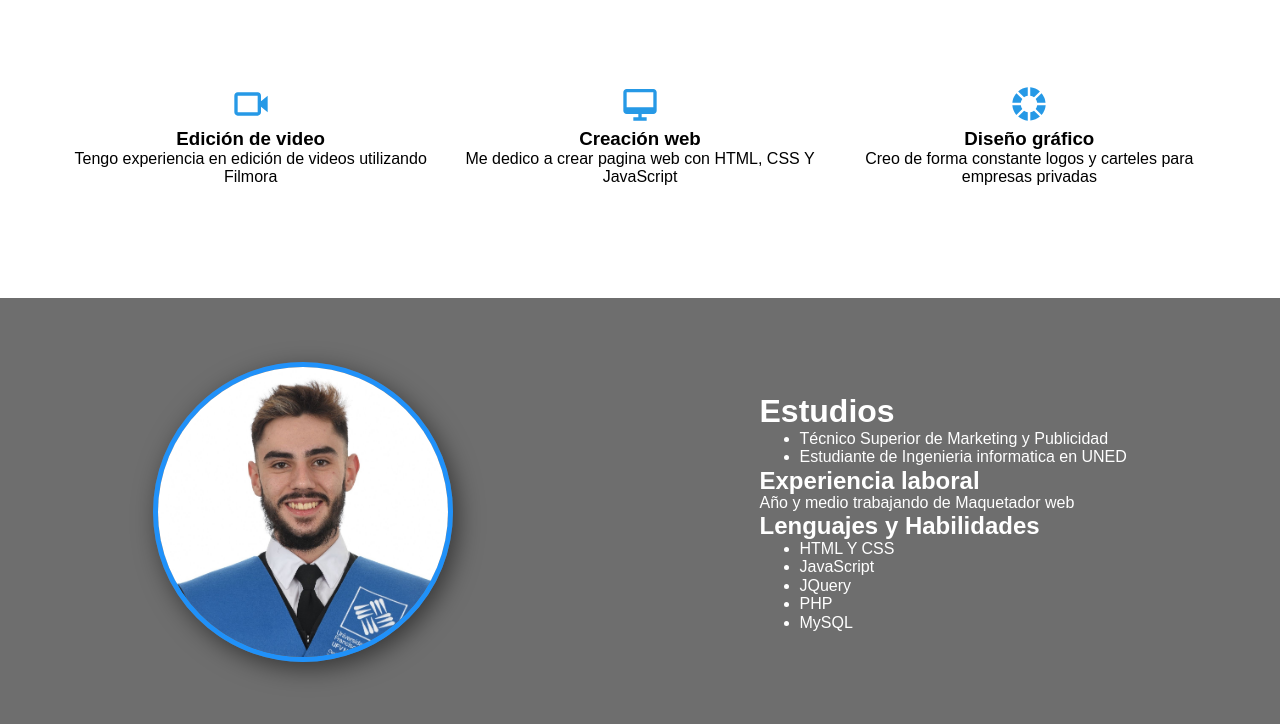
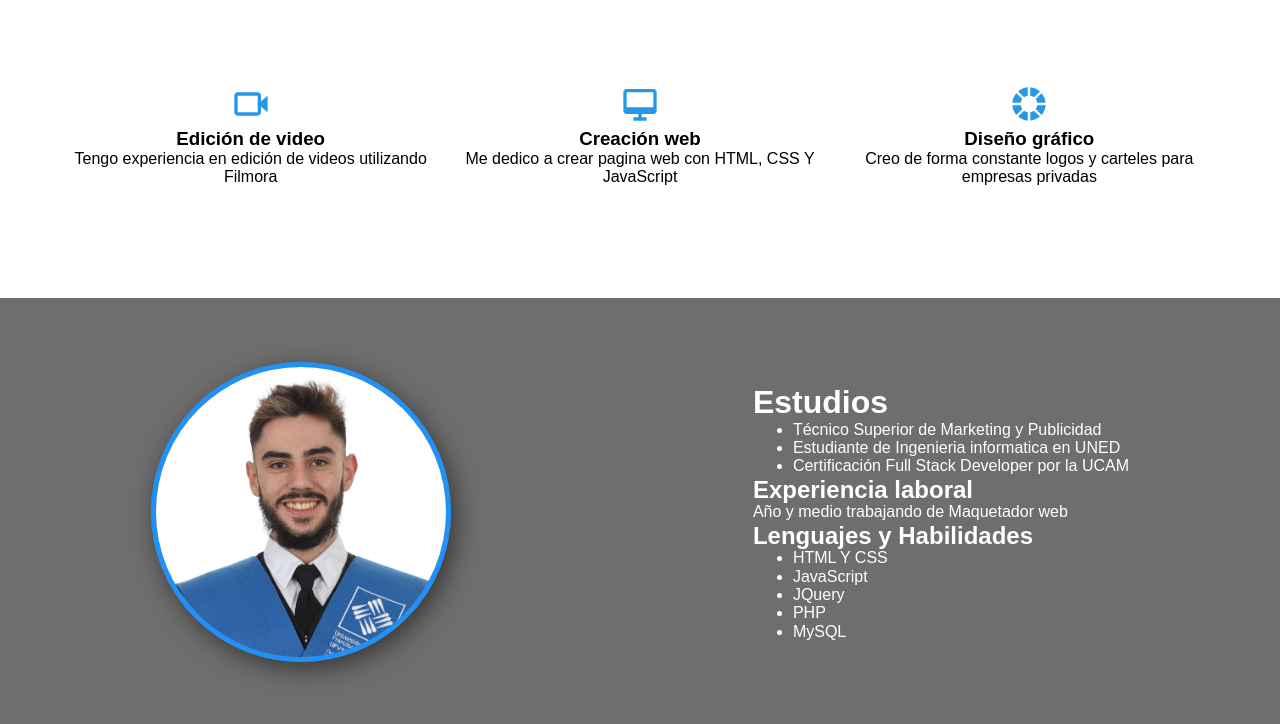
Before and after one commit to juanmigtrz/juanmigtrz.github.io, a plain HTML site: page index.html in a window 1280 px wide. Shown: the part 890-1614 px from the top of the page. Drawn offline with nearby package versions, Linux system fonts and the light colour scheme; grey boxes are pictures that could not be loaded.

Commit message:
subo cambios web
actualizaciones

```diff
--- a/css/estilos.css
+++ b/css/estilos.css
@@ -501,11 +501,13 @@
 
 .cv {
     display: flex;
+    flex-wrap: wrap;
     justify-content: space-around;
     align-items: center;
     padding-top: 4rem;
     padding-bottom: 4rem;
     background-color: #6E6E6E;
+    margin: 0 auto;
 }
 
 .cv .cv-left {
--- a/index.html
+++ b/index.html
@@ -96,6 +96,7 @@
                 <ul>
                     <li class="text-cv">Técnico Superior de Marketing y Publicidad</li>
                     <li class="text-cv">Estudiante de Ingenieria informatica en UNED</li>
+                    <li class="text-cv">Certificación Full Stack Developer por la UCAM</li>
                 </ul>
                 <h2 class="text-cv">Experiencia laboral</h2>
                 <p class="text-cv">Año y medio trabajando de Maquetador web</p>
```
